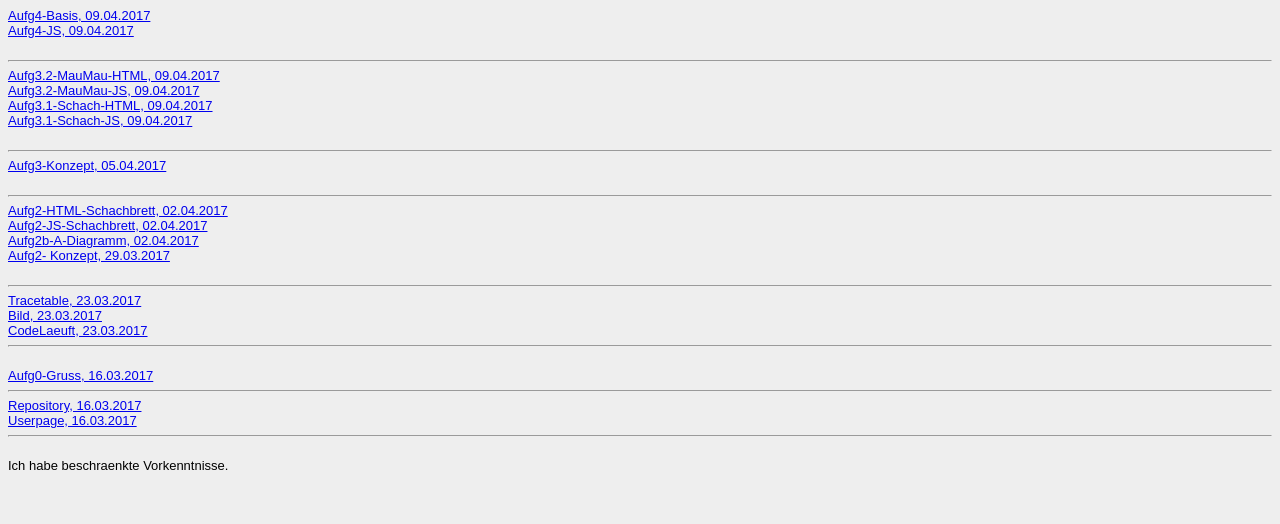
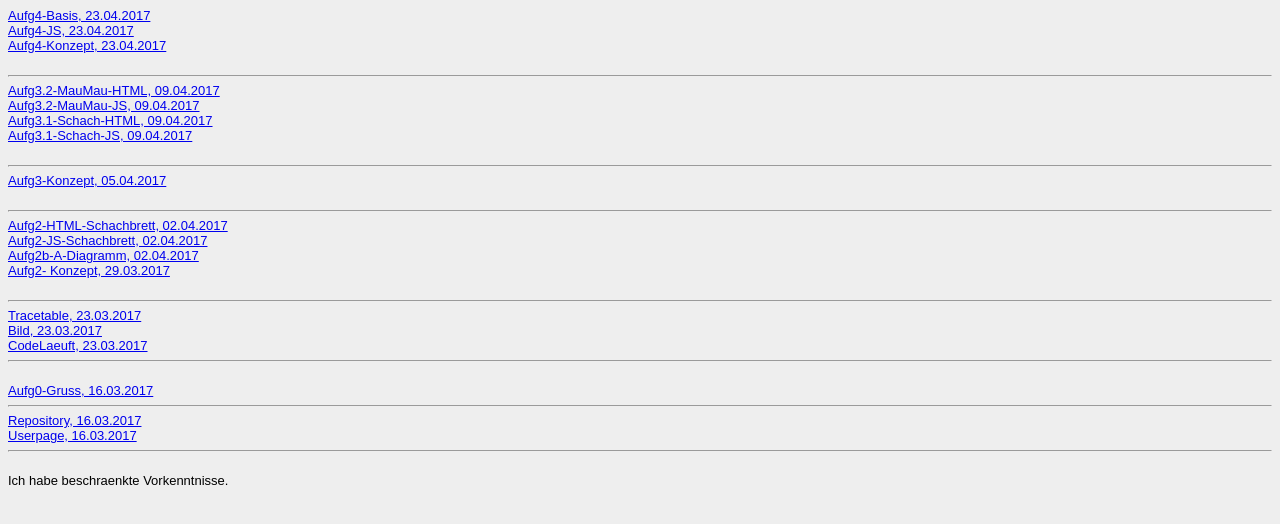
Before and after one commit to Lina-MariaStraub/EIA2-1, a plain HTML site: page Mein-Steckbrief/steckbrief.htm in a window 1280 px wide. Drawn offline with Linux system fonts and the light colour scheme.

Commit message:
Signed-off-by: User <User@User-PC.fritz.box>

```diff
--- a/Mein-Steckbrief/steckbrief.htm
+++ b/Mein-Steckbrief/steckbrief.htm
@@ -6,8 +6,9 @@
 <!--  <a href=" " target="_blank"> -, .2017</a> -->
 
 
-<a href="https://nadiacredidio.github.io/EIA2/Aufg4/Wiese-Basis.htm" target="_blank"> Aufg4-Basis, 09.04.2017</a> <br>
-<a href="https://nadiacredidio.github.io/EIA2/Aufg4/WieseIdee.js" target="_blank"> Aufg4-JS, 09.04.2017</a> <br>
+<a href="https://nadiacredidio.github.io/EIA2/Aufg4/Wiese-Basis.htm" target="_blank"> Aufg4-Basis, 23.04.2017</a> <br>
+<a href="https://nadiacredidio.github.io/EIA2/Aufg4/WieseIdee.js" target="_blank"> Aufg4-JS, 23.04.2017</a> <br>
+<a href="https://nadiacredidio.github.io/EIA2/Aufg4/Aufg4-Konzept.jpg" target="_blank"> Aufg4-Konzept, 23.04.2017</a> <br>
 <br>
 <hr>
 <a href="https://nadiacredidio.github.io/EIA2/aufg3/Mau-Basis.htm" target="_blank"> Aufg3.2-MauMau-HTML, 09.04.2017</a> <br>
```
